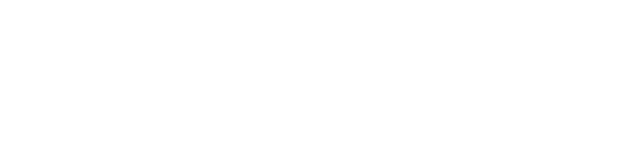
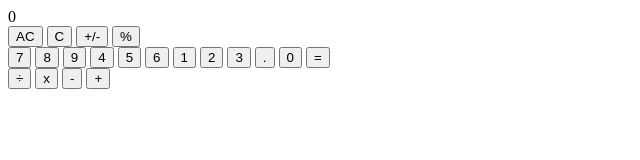
Before and after one commit to spookywookie73/odin-calculator, a plain HTML site: page index.html in a window 1280 px wide. Shown: the whole page, without its empty margins (0-640 px from the left). Drawn offline with Linux system fonts and the light colour scheme.

Commit message:
Add buttons to HTML

```diff
--- a/index.html
+++ b/index.html
@@ -7,6 +7,35 @@
     <script type="text/javascript" src="script.js" defer></script>
   </head>
   <body>
+    <div class="container">
+      <div class="display">0</div>
+      <div class="functions">
+        <button class="function-btn">AC</button>
+        <button class="function-btn">C</button>
+        <button class="function-btn">+/-</button>
+        <button class="function-btn">%</button>
+      </div>
+      <div class="numbers">
+        <button class="num-btns">7</button>
+        <button class="num-btns">8</button>
+        <button class="num-btns">9</button>
+        <button class="num-btns">4</button>
+        <button class="num-btns">5</button>
+        <button class="num-btns">6</button>
+        <button class="num-btns">1</button>
+        <button class="num-btns">2</button>
+        <button class="num-btns">3</button>
+        <button class="num-btns">.</button>
+        <button class="num-btns">0</button>
+        <button class="num-btns">=</button>
+      </div>
+      <div class="operators">
+        <button class="op-btns">÷</button>
+        <button class="op-btns">x</button>
+        <button class="op-btns">-</button>
+        <button class="op-btns">+</button>
+      </div>
+    </div>
 
   </body>
 </html>
```
Also changed, not shown: script.js (line endings or trailing spaces).
